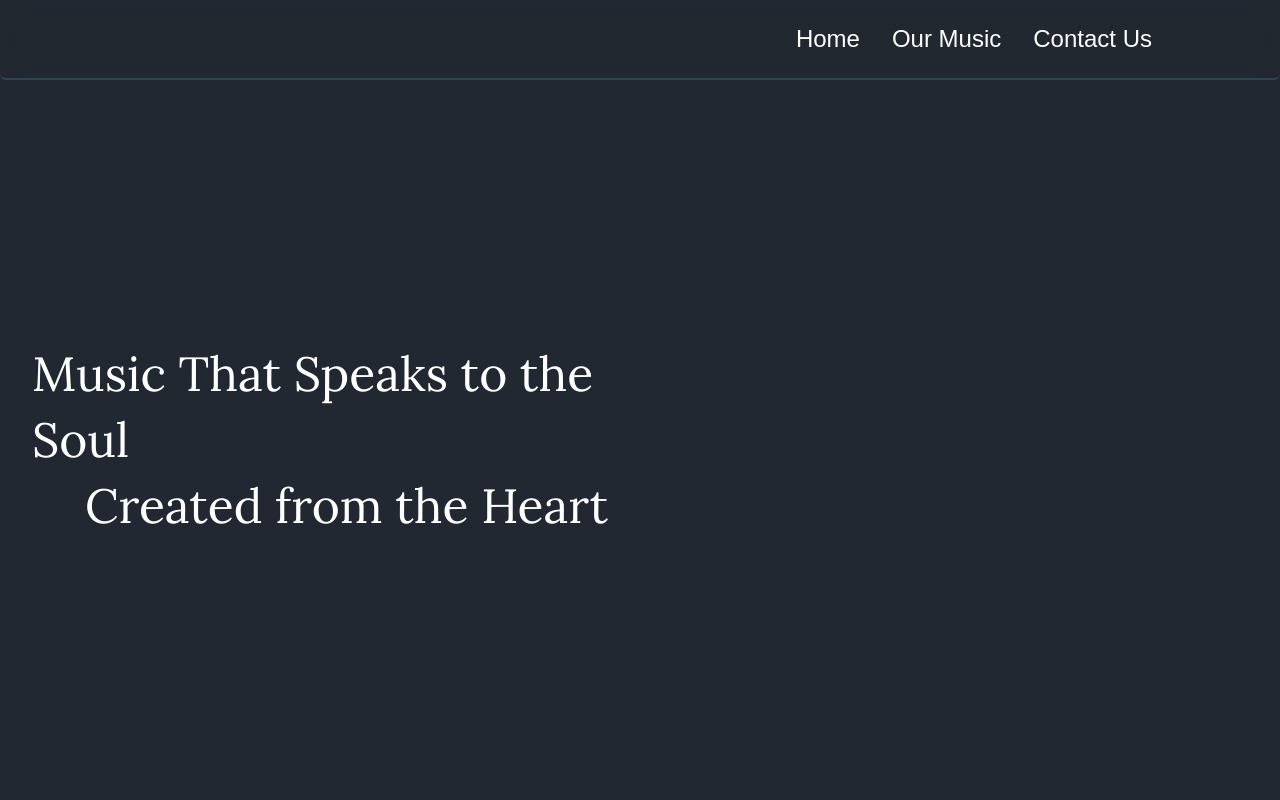
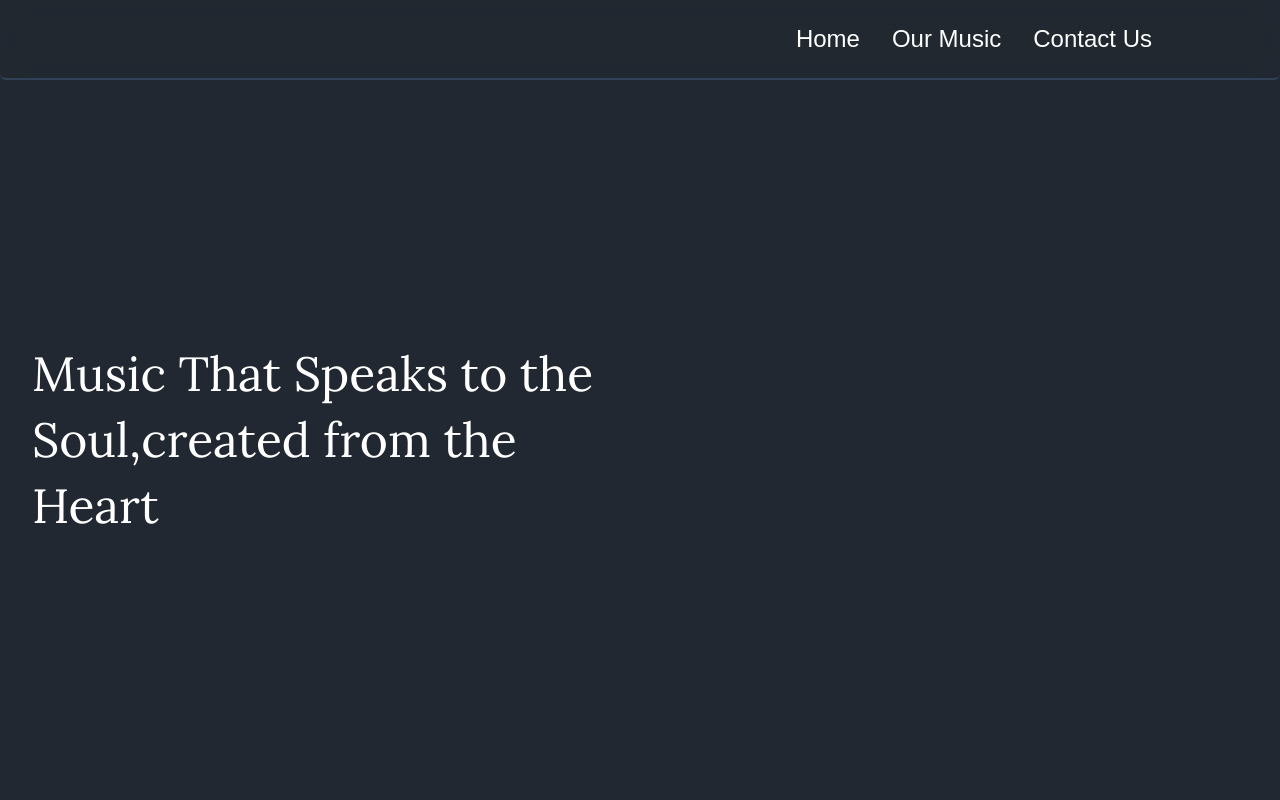
Before and after one commit to millionviewsmusic/millionviewsmusic, a Next.js app: page / in a window 1280 px wide. Shown: the top 800 px of the page. Built offline with nearby package versions, Linux system fonts and the light colour scheme; no server answers; the database is empty.

Commit message:
Update HomePage.jsx

```diff
--- a/src/app/pages/HomePage.jsx
+++ b/src/app/pages/HomePage.jsx
@@ -10,8 +10,7 @@ const HomePage = () => {
     >
       <div className="w-full h-72 sm:h-full md:w-1/2 order-2 md:order-1 flex items-start sm:items-center justify-center p-6 md:p-8 text-center md:text-left">
         <h1 className="text-3xl md:text-5xl text-white font-lora leading-snug">
-          Music That Speaks to the Soul <br />
-          <p className="text-center sm:text-right">Created from the Heart</p>
+          Music That Speaks to the Soul,created from the Heart
         </h1>
       </div>
 
```
